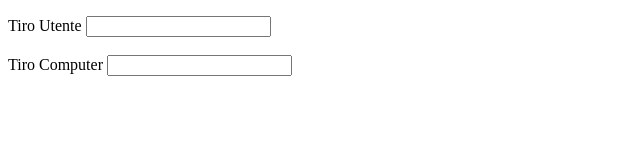
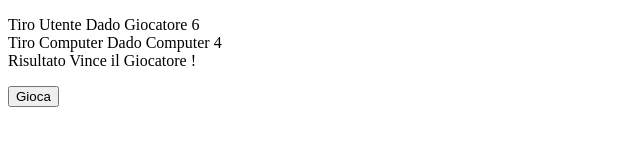
Before and after one commit to LucaVanossi/js-mail-dadi, a plain HTML site: page Dadi/index.html in a window 1280 px wide. Shown: the whole page, without its empty margins (0-640 px from the left). Drawn offline with Linux system fonts and the light colour scheme.

Commit message:
Lavoro Dadi concluso

```diff
--- /dev/null
+++ b/Dadi/MyScr.js
@@ -0,0 +1,27 @@
+/*let dadoUtente = Math.floor(Math.random() * 6) + 1;
+console.log(`Il tiro dell'utente è ${dadoUtente}`);
+
+let dadoComputer = Math.floor(Math.random() * 6) + 1;
+console.log(`Il tiro del Computer è ${dadoComputer}`);
+
+if (dadoUtente > dadoComputer) {
+    console.log("Ha vinto l'utente!");
+} else if (dadoComputer > dadoUtente) {
+    console.log('Ha vinto il Computer!');
+} else if (dadoUtente === dadoComputer) {
+    console.log('Pareggio.');
+}*/
+
+var numero_giocatore = Math.floor(Math.random() * 6) + 1;
+document.getElementById("TiroUtente1").innerHTML ="Dado Giocatore " + numero_giocatore;
+var numero_computer = Math.floor(Math.random() * 6) + 1;
+document.getElementById("TiroComputer1").innerHTML ="Dado Computer " + numero_computer;
+if (numero_giocatore > numero_computer) {
+    document.getElementById("Risultato1").innerHTML = "Vince il Giocatore !";
+}
+else if(numero_giocatore == numero_computer) {
+    document.getElementById("Risultato1").innerHTML = "Pareggio !";
+}
+else {
+    document.getElementById("Risultato1").innerHTML = "Vince il Computer!";
+}
--- a/Dadi/index.html
+++ b/Dadi/index.html
@@ -1,17 +1,21 @@
 <!DOCTYPE html>
-<html>
+<html lang="it">
 <head>
-        <meta charset="UTF8">
-        <script src="MyScr.js"></script>
+    <meta charset="UTF-8">
     <title>Dadi</title>
+
 </head>
-
 <body>
     <p>
     <label for="TiroUtente">Tiro Utente</label>
-            <input type="number" id="TiroUtente" name="TiroUtente"><br><br>
+    <label id="TiroUtente1"></label><br>
     <label for="TiroComputer">Tiro Computer</label>
-            <input type="number" id="TiroComputer" name="TiroComputer"><br><br>
+    <label id="TiroComputer1"></label><br>
+    <label for="Risultato">Risultato</label>
+    <label id="Risultato1"></label><br>
     </p>
+    <button onClick="window.location.reload();">Gioca</button>
+    <script src="MyScr.js"></script>
+
 </body>
 </html>
--- a/E-Mail/MyScrypt.js
+++ b/E-Mail/MyScrypt.js
@@ -4,6 +4,7 @@ let Mail = ["matteo@gmail.com", "fabio@gmail.com", "pietro@gmail.com", "anna@gma
 
 var Messaggio = "La tua Mail non è registrata";
 
+/*Inizio ciclo for*/
 for ( let iconta=0; iconta<=3; iconta++) {
     if (Mail[iconta]==MailPerson) {
         Messaggio = "La tua Mail è registrata";
@@ -11,3 +12,7 @@ for ( let iconta=0; iconta<=3; iconta++) {
 }
 alert (Messaggio);
 console.log (Messaggio);
+
+if (MailPerson!=Mail) {
+    Messaggio= "Vuoi registrare la tua E-Mail?"
+}
```
Lines whose indentation alone changed are shown as unchanged.
